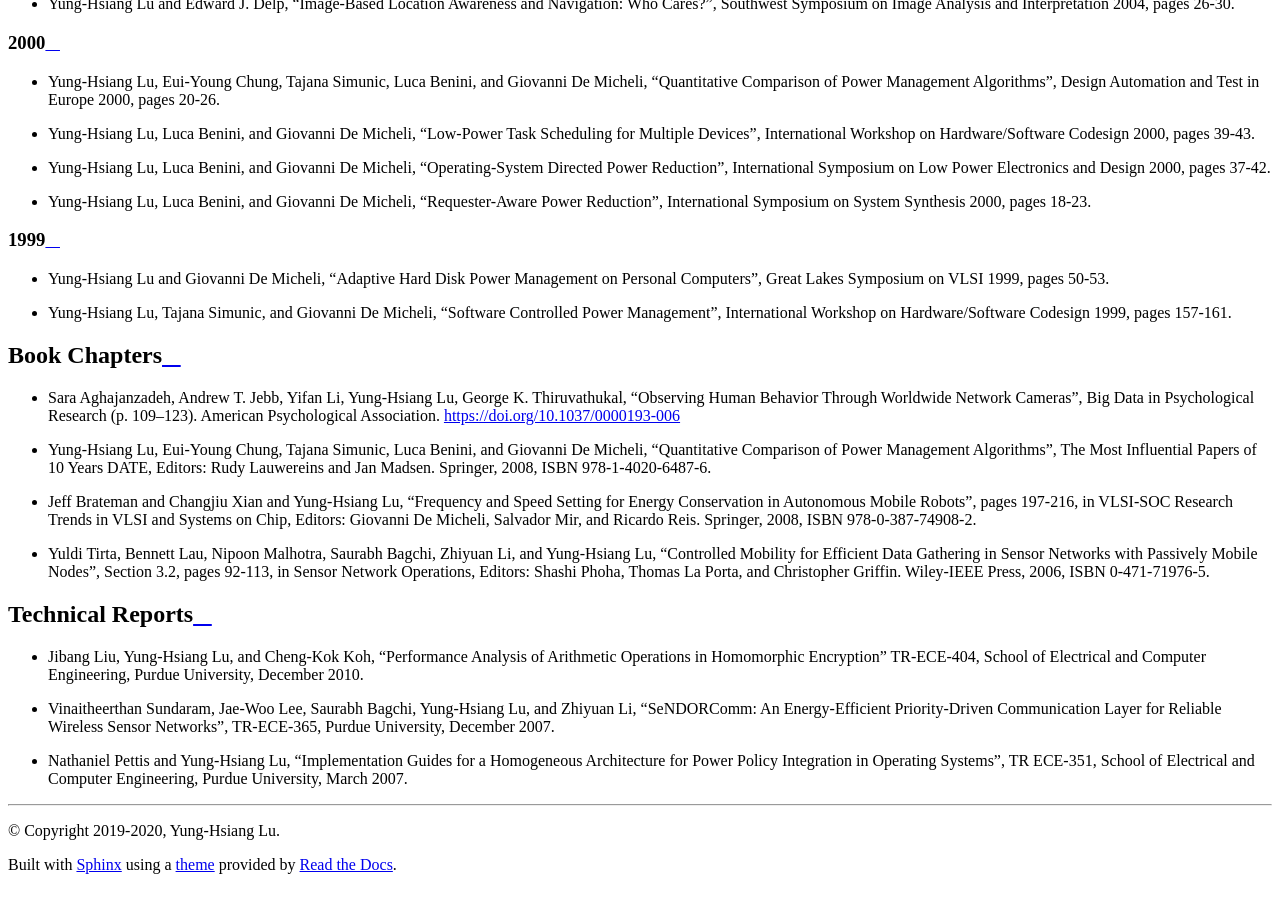
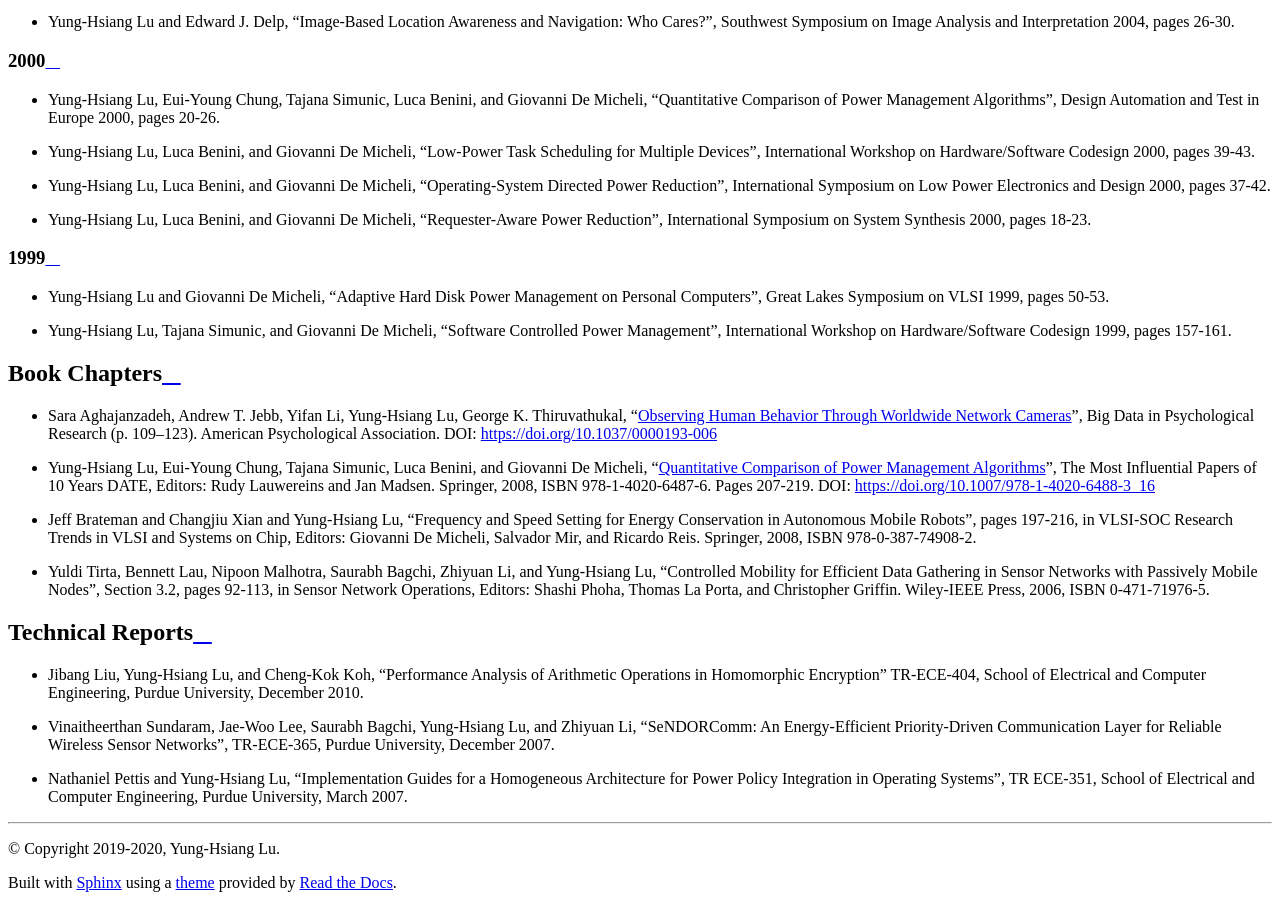
Before and after one commit to luyunghsiang/yhluweb, a Sphinx documentation site: the page built from source/publications.rst, in a window 1280 px wide and 900 px high, scrolled down 10002 px. Built offline with Sphinx 7.4.7 and the Read the Docs theme 2.0.0, drawn with Linux system fonts in a browser that asks for light colours; pages that are not in the unit, such as notebooks, are missing from menus.

Commit message:
add file

```diff
--- a/source/publications.rst
+++ b/source/publications.rst
@@ -988,17 +988,20 @@ Book Chapters
 -------------
 
 - Sara Aghajanzadeh, Andrew T. Jebb, Yifan Li, Yung-Hsiang Lu,
-  George K. Thiruvathukal, "Observing Human Behavior Through Worldwide
-  Network Cameras", Big Data in Psychological Research
-  (p. 109–123). American Psychological
-  Association. https://doi.org/10.1037/0000193-006
-
+  George K. Thiruvathukal, "`Observing Human Behavior Through
+  Worldwide Network Cameras
+  <https://content.apa.org/record/2020-39681-006>`_", Big Data in
+  Psychological Research (p. 109–123). American Psychological
+  Association. DOI: https://doi.org/10.1037/0000193-006
 
 - Yung-Hsiang Lu, Eui-Young Chung, Tajana Simunic, Luca Benini, and
-  Giovanni De Micheli, "Quantitative Comparison of Power Management
-  Algorithms", The Most Influential Papers of 10 Years DATE, Editors:
-  Rudy Lauwereins and Jan Madsen. Springer, 2008, ISBN
-  978-1-4020-6487-6.
+  Giovanni De Micheli, "`Quantitative Comparison of Power Management
+  Algorithms
+  <https://link.springer.com/chapter/10.1007/978-1-4020-6488-3_16>`_",
+  The Most Influential Papers of 10 Years DATE, Editors: Rudy
+  Lauwereins and Jan Madsen. Springer, 2008, ISBN
+  978-1-4020-6487-6. Pages 207-219. DOI:
+  https://doi.org/10.1007/978-1-4020-6488-3_16
 
 - Jeff Brateman and Changjiu Xian and Yung-Hsiang Lu, "Frequency and
   Speed Setting for Energy Conservation in Autonomous Mobile Robots",
```
Also changed, not shown: source/service.rst (added, +140 -0 lines).
